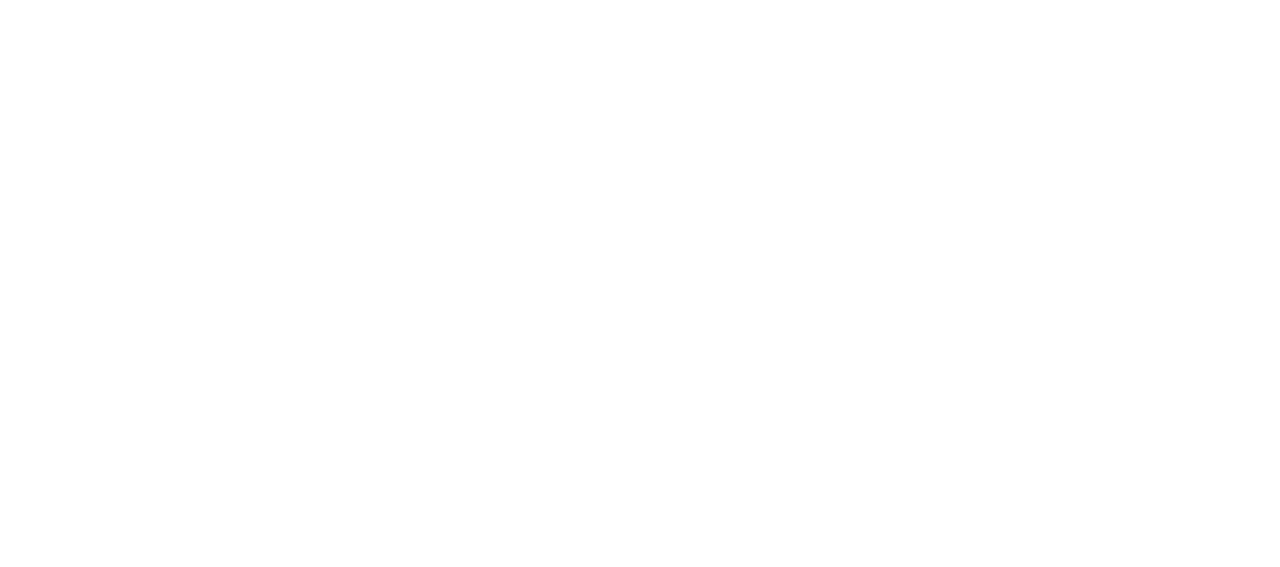
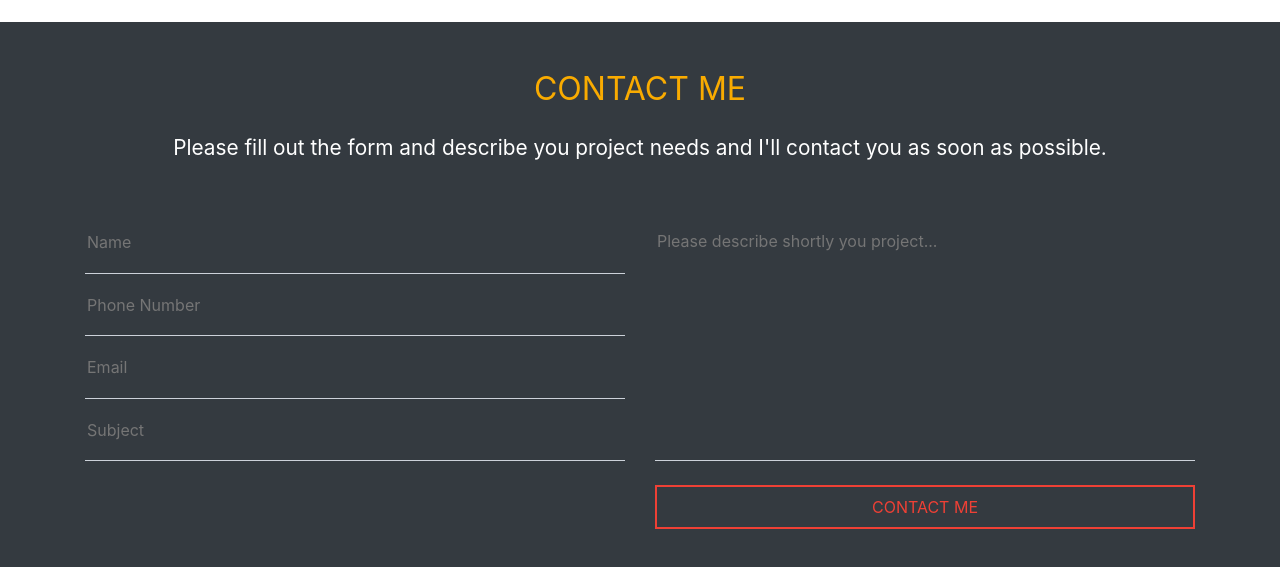
Before and after one commit to TogrulMustafa/portfolio-react, a React (Create React App) app: page / in a window 1280 px wide. Shown: the part 1267-1834 px from the top of the page. Before the commit the page ends 1289 px from the top, so only its background shows below. Built offline with nearby package versions, Linux system fonts and the light colour scheme.

Commit message:
contactme komponenti yaradildi

```diff
--- a/package.json
+++ b/package.json
@@ -3,6 +3,7 @@
   "version": "0.1.0",
   "private": true,
   "dependencies": {
+    "@emailjs/browser": "^3.3.1",
     "@testing-library/jest-dom": "^5.16.1",
     "@testing-library/react": "^12.1.2",
     "@testing-library/user-event": "^13.5.0",
--- a/src/App.css
+++ b/src/App.css
@@ -1,4 +1,3 @@
-
 :root {
   --primary-white: #fff;
   --primary-light-grey: #f4f4f4;
@@ -78,7 +77,7 @@
 }
 
 
-/* AboutMe */
+/* AboutMe starts */
 
 .photo-wrap {
   display: flex;
@@ -103,6 +102,97 @@
   text-align: justify;
   text-indent: 1.9rem;
 }
+
+
+
+/* ContactMe starts */
+.contact {
+  background: var(--primary-dark);
+  padding: 3rem 0;
+}
+.contact-title {
+  color: var(--primary-orange);
+  text-transform: uppercase;
+  text-align: center;
+  margin-bottom: 1.5rem;
+  font-weight: 400;
+  font-size: 1.5rem;
+}
+.contact-text {
+  color: var(--primary-white);
+  text-align: center;
+  margin-bottom: 3rem;
+}
+.jc-center {
+  justify-content: center;
+
+}
+input[type=submit] {
+  width: 100%;
+  background: transparent;
+  border: 2px solid var(--primary-red);
+  padding: .5rem 0;
+  margin-bottom: 2.5rem;
+  text-transform: uppercase;
+  color: var(--primary-red);
+  transition: all .3s ease;
+}
+input[type=submit]:hover {
+  background: var(--primary-red);
+  color: var(--primary-white);
+}
+.input-data{
+  position: relative;
+  height: 62.5px;
+  width: 100%;
+}
+.textarea-data {
+  position: relative;
+  height: 250px;
+  width: 100%;
+  margin-bottom: 1.5rem;
+}
+.input-data > input,
+.textarea-data > textarea
+{
+  height: 100%;
+  width: 100%;
+  background: transparent;
+  color: var(--primary-black);
+  border: none;
+  border-bottom: 1px solid var(--primary-grey);
+  outline: none;
+  caret-color: var(--primary-red);
+}
+.input-data > .underline,
+.textarea-data > .underline
+{
+  position: absolute;
+  bottom: 0;
+  height: 2px;
+  width: 100%;
+}
+.input-data > .underline::before,
+.textarea-data > .underline::before
+{
+  content: '';
+  position: absolute;
+  height: 100%;
+  width: 100%;
+  background: var(--primary-orange);
+  transform: scaleX(0);
+  transform-origin: center;
+  transition: all .4s ease;
+}
+input:focus ~ .underline::before,
+textarea:focus ~ .underline::before
+{
+  transform: scaleX(1);
+}
+textarea {
+  resize: none !important;
+}
+
 
 
 
@@ -137,6 +227,12 @@
   .about-heading {
     text-align: left;
   }
+  .contact-title {
+    font-size: 2rem;
+  }
+  .contact-text {
+    font-size: 1.3rem;
+  }
 }
 
 @media (min-width: 1200px) {
--- a/src/App.js
+++ b/src/App.js
@@ -4,14 +4,18 @@
 import Navbar from './components/Navbar'
 import Header from './components/Header'
 import AboutMe from './components/AboutMe';
+// import Services from './components/Services';
+import ContactMe from './components/ContactMe';
 
 
 function App() {
   return (
-    <>
+  <>
   <Navbar />
   <Header/>
   <AboutMe/>
+  {/* <Services/> */}
+  <ContactMe/>
   </>
 
 
--- /dev/null
+++ b/src/components/ContactMe.jsx
@@ -0,0 +1,74 @@
+import React , { useRef } from 'react'
+import emailjs from '@emailjs/browser';
+
+const ContactMe = _ => {
+    const form = useRef();
+    // sendEmail funksiyasinin yaradilmasi
+    const sendEmail = (e) => {
+        e.preventDefault();
+        const serviceID = 'service_c7zfo0v';
+        const templateID = 'template_grt3l1t';
+        const userID = 'user_1SWZaJzd3oDeIPZuKxwX8'
+        const name = document.querySelector('#name')
+        const tel = document.querySelector('#tel')
+        const email = document.querySelector('#email')
+        const subject = document.querySelector('#subject')
+        const message = document.querySelector('#message')
+
+        emailjs.sendForm(serviceID, templateID, form.current, userID)
+          .then((result) => {
+              console.log(result.text);
+          }, (error) => {
+              console.log(error.text);
+          });
+          name.value = ''
+          tel.value = ''
+          email.value = ''
+          subject.value = ''
+          message.value = ''
+
+      };
+    return (
+        <div className="contact">
+        <div className="container">
+            <h3 className="contact-title">Contact me</h3>
+            <p className="contact-text">Please fill out the form and describe you project needs and I'll contact you as soon as possible.</p>
+            <form ref={form} onSubmit={sendEmail} className="row jc-center">
+                <div className="col-10 col-lg-6 mb-5 mb-lg-0">
+                    <div className="input-data">
+                        <input type="text" id='name' name='name' placeholder="Name"/>
+                        <div className="underline"></div>
+                    </div>
+                   <div className="input-data">
+                       <input type="tel" id='tel' name='tel' placeholder="Phone Number"/>
+                       <div className="underline"></div>
+                   </div>
+                    <div className="input-data">
+                        <input type="email" id='email' name='email' placeholder="Email"/>
+                        <div className="underline"></div>
+                    </div>
+                   <div className="input-data">
+                       <input type="text" id='subject' name='subject' placeholder="Subject"/>
+                       <div className="underline"></div>
+                   </div>
+                </div>
+                <div className="col-10 col-lg-6">
+                    <div className="textarea-data pt-3">
+                        <textarea id='message' name='message' cols="30" rows="10" placeholder="Please describe shortly you project..."></textarea>
+                        <div className="underline"></div>
+                    </div>
+                    <input type="submit" value="Contact me"/>
+                </div>
+            </form>
+        </div>
+    </div>
+    )
+}
+
+export default ContactMe
+
+// submit etdikden sonra value-larin sifirlanmasini bu sekilde etdim.Duzdur?
+// email template-e nomre mesajini da daxil etdim.
+// ferqli email yazanda inputa mesaj gelmir.Bele cixir ki,emailjs-de qeydiyyatdan kecmeyen email inputa yazildiqda mesaj gelmir.Sebeb?
+// react layihemizin vertical olaraq ekranini kicildende goruntu pozulur.Bunu nece aradan qaldira bilerik?
+// Oz saytimi yaradanda bu tip paketlerle islemeliyem yoxsa backend terefi yazilmalidir?
--- /dev/null
+++ b/src/components/Services.jsx
@@ -0,0 +1,11 @@
+import React from 'react'
+
+const Services = _ => {
+    return (
+        <div>
+
+        </div>
+    )
+}
+
+export default Services
```
Also changed, not shown: 1 other file (tests, documents, lock files or other folders).
